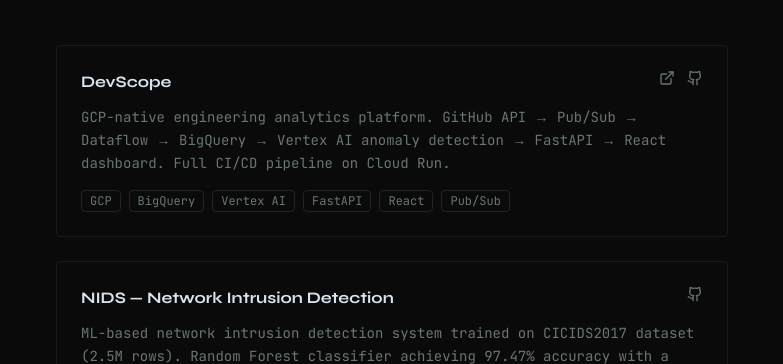
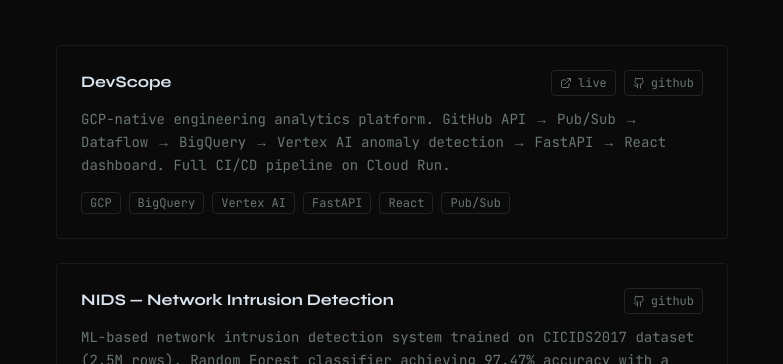
Before and after one commit to bereketlemma/bereket-portfolio, a Next.js app: page /projects in a window 1280 px wide. Shown: the part 281-645 px from the top of the page, without its empty margins (248-1031 px from the left). Built offline with nearby package versions, Linux system fonts and the light colour scheme.

Commit message:
feat: add text labels to project live and github links

```diff
--- a/app/home/_components/projects.tsx
+++ b/app/home/_components/projects.tsx
@@ -40,24 +40,26 @@ function ProjectCard({
             </span>
           )}
         </div>
-        <div className="flex items-center gap-3 ml-3 shrink-0">
+        <div className="flex items-center gap-2 ml-3 shrink-0">
           {project.live && (
             <Link
               href={project.live}
               target="_blank"
               rel="noopener noreferrer"
-              className="text-muted-foreground hover:text-accent transition-colors"
+              className="flex items-center gap-1.5 rounded border border-border/60 px-2 py-1 font-mono text-xs text-muted-foreground hover:border-accent hover:text-accent transition-all"
             >
-              <ExternalLink size={16} />
+              <ExternalLink size={12} />
+              live
             </Link>
           )}
           <Link
             href={project.github}
             target="_blank"
             rel="noopener noreferrer"
-            className="text-muted-foreground hover:text-accent transition-colors"
+            className="flex items-center gap-1.5 rounded border border-border/60 px-2 py-1 font-mono text-xs text-muted-foreground hover:border-accent hover:text-accent transition-all"
           >
-            <Github size={16} />
+            <Github size={12} />
+            github
           </Link>
         </div>
       </div>
--- a/app/projects/page.tsx
+++ b/app/projects/page.tsx
@@ -49,14 +49,26 @@ export default function ProjectsPage() {
                   </span>
                 )}
               </div>
-              <div className="flex items-center gap-3 ml-3 shrink-0">
+              <div className="flex items-center gap-2 ml-3 shrink-0">
                 {project.live && (
-                  <Link href={project.live} target="_blank" rel="noopener noreferrer" className="text-muted-foreground hover:text-accent transition-colors">
-                    <ExternalLink size={16} />
+                  <Link
+                    href={project.live}
+                    target="_blank"
+                    rel="noopener noreferrer"
+                    className="flex items-center gap-1.5 rounded border border-border/60 px-2 py-1 font-mono text-xs text-muted-foreground hover:border-accent hover:text-accent transition-all"
+                  >
+                    <ExternalLink size={12} />
+                    live
                   </Link>
                 )}
-                <Link href={project.github} target="_blank" rel="noopener noreferrer" className="text-muted-foreground hover:text-accent transition-colors">
-                  <Github size={16} />
+                <Link
+                  href={project.github}
+                  target="_blank"
+                  rel="noopener noreferrer"
+                  className="flex items-center gap-1.5 rounded border border-border/60 px-2 py-1 font-mono text-xs text-muted-foreground hover:border-accent hover:text-accent transition-all"
+                >
+                  <Github size={12} />
+                  github
                 </Link>
               </div>
             </div>
```
